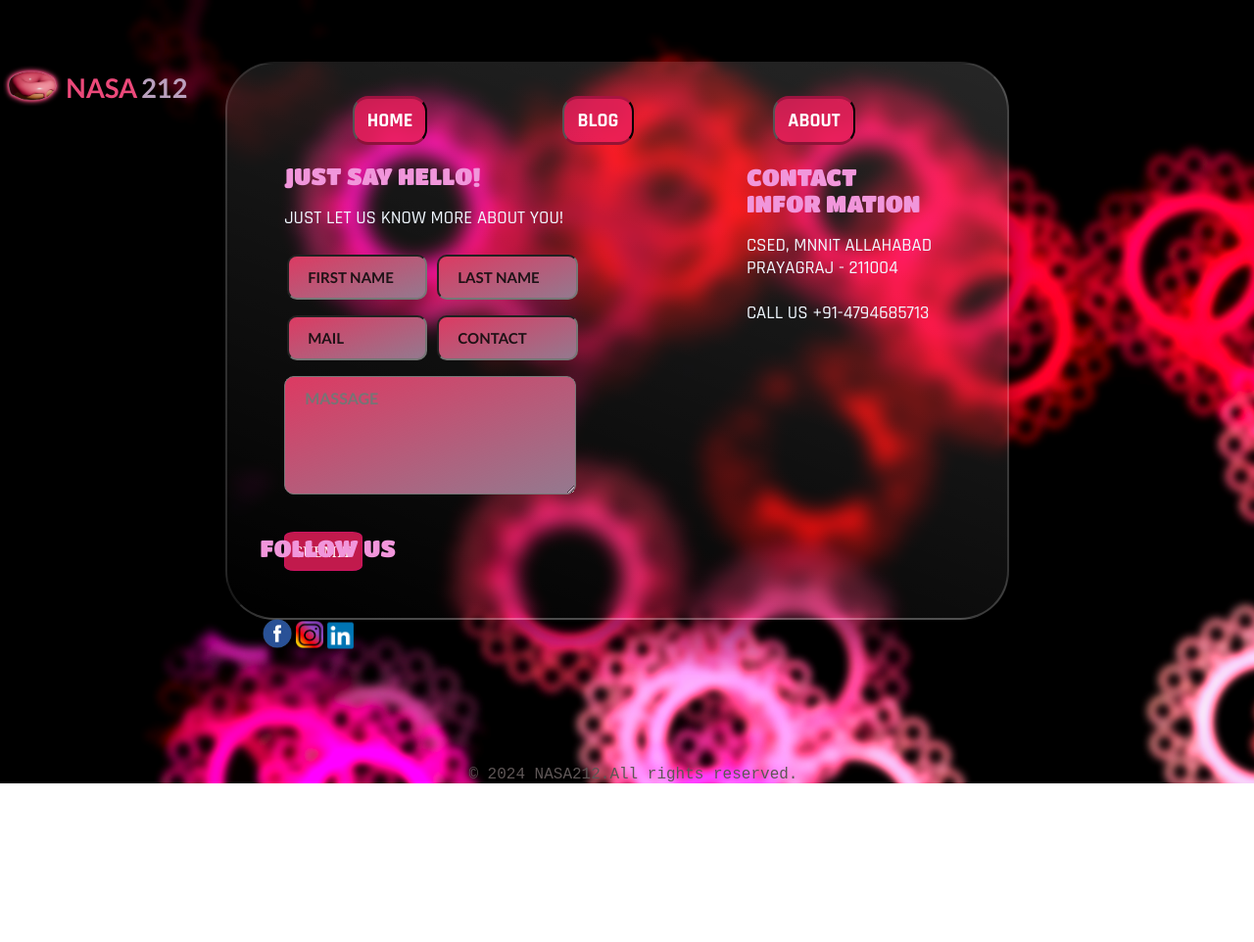
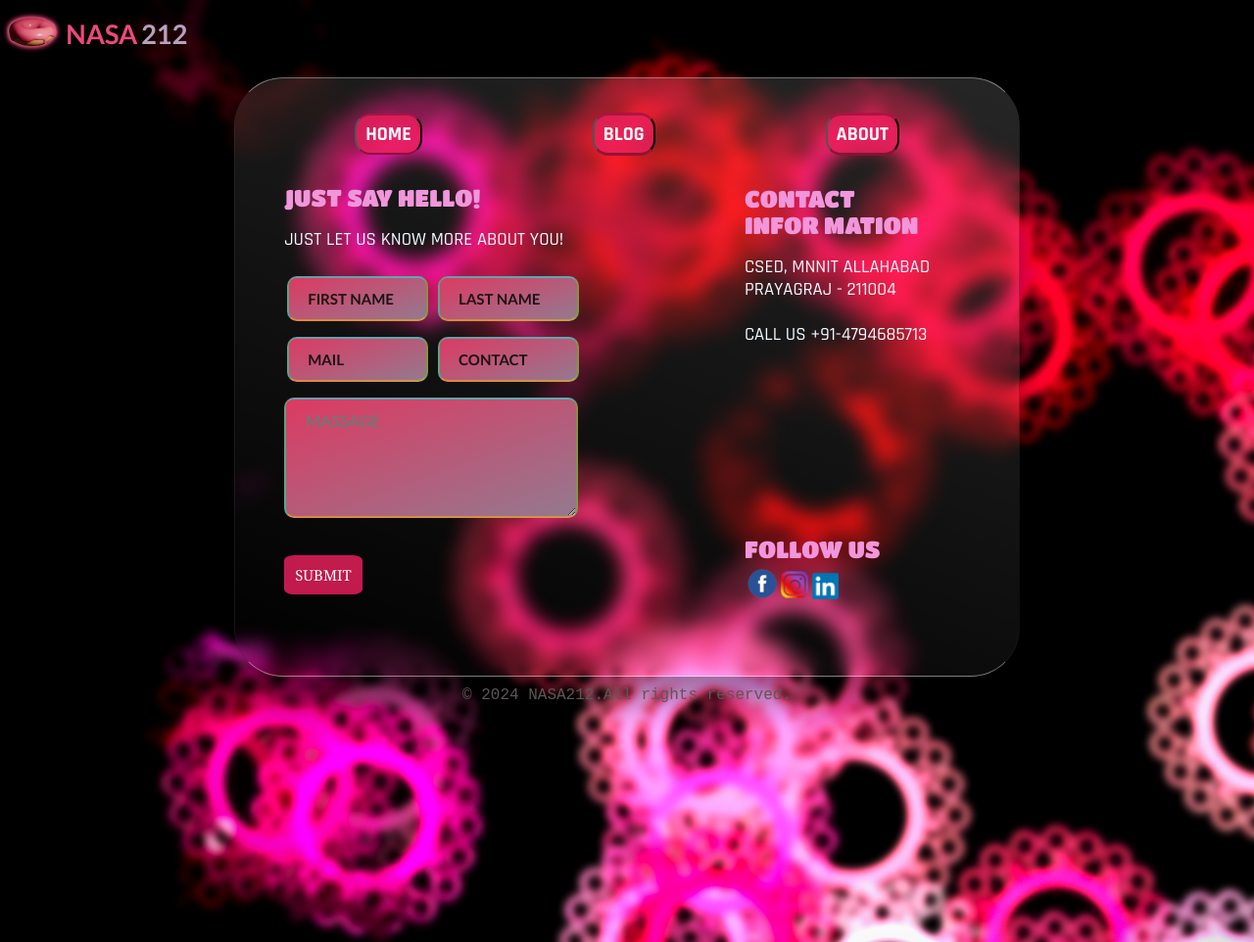
Before and after one commit to Askme007/nasa212, a plain HTML site: page index.html in a window 1280 px wide. Shown: the whole page at 98% size. Before the commit the page ends 800 px from the top, so only its background shows below. Drawn offline with Linux system fonts and the light colour scheme.

Commit message:
Update bas.css
v2

```diff
--- a/bas.css
+++ b/bas.css
@@ -4,19 +4,22 @@
 h1,h2,h3{
     color: aliceblue;
 }
+h2{
+    font-size: 1.5em;
+}
 .main{
     position: relative;
-    top: 8px;
+    /* top: 8px;
     left: 18%;
-    right: 19%;
+    right: 19%; */
     width: 57%;
-    height: 500px;
+    height: 540px;
     /* box-sizing: border-box; */
-    padding: 33px;
-    border:2px solid rgba(255, 255, 255,0.1);
-    border-bottom:2px solid rgba(255, 255, 255,0.2);
-    border-right:2px solid rgba(255, 255, 255,0.2);
-    margin-top: 55px;
+    padding: 35px;
+    border:1px solid rgba(255, 255, 255, 0.418);
+    border-left:1px solid rgba(53, 41, 41, 0.233);
+    border-right:1px solid rgba(53, 40, 40, 0.288);
+    margin: 10px auto;
     background-image: linear-gradient(200deg, rgba(255, 255, 255,0.15), rgba(255, 255, 255,0));
     border-radius: 50px;
     backdrop-filter: blur(10px);
@@ -25,36 +28,31 @@ h1,h2,h3{
 }
 .contact{
     position: absolute;
-    right: 40px;
+    right: 23px;
     top: 15%;
     width: 30%;
     height: 400px;
     padding: 15px;
     border:none;
     margin: 2px;
-    box-sizing: border-box;
+    /* box-sizing: border-box; */
 }
 .personal{
     position: absolute;
-    left: 6%;
+    left: 5%;
     top: 16%;
     width: 50%;
     height:75%;
     padding: 10px;
-    border: none;
 }
 
 
-table{
-    display: inline-block;
-    position: absolute;
-    top: 99%;
-}
+
 
 .face{
     position: sticky;
     top: 82.1%;
-    left: 0%;
+    right: 100%;
     cursor: pointer;
 }
 
@@ -106,8 +104,10 @@ input[type=text],[type=email]{
   padding: 12px 19px;
   margin: 8px 3px;
   display: inline-flex;
-  /* border: 1px soli  border: 2px solid #b9a2b775;
- #eba1e48a; */
+  border-top: 2px solid #08f0dc75;
+  border-bottom: 2px solid  #e8ec056e;
+  border-left: 2px solid  #05e98a75;
+  border-right: 2px solid #30f00a75;
   border-radius: 10px;
   box-sizing: border-box;
   font-family: 'Gill Sans', 'Gill Sans MT', Calibri, 'Trebuchet MS', sans-serif;
@@ -121,7 +121,10 @@ textarea{
   padding: 12px 20px;
   margin: 8px 0;
   display: inline-block;
-  /* border: 2px solid #b9a2b775; */
+  border-top: 2px solid #08f0dc75;
+  border-bottom: 2px solid  #e8ec056e;
+  border-left: 2px solid  #05e98a75;
+  border-right: 2px solid #30f00a75;
   border-radius: 10px;
   box-sizing: border-box;
   font-family: 'Gill Sans', 'Gill Sans MT', Calibri, 'Trebuchet MS', sans-serif;
@@ -154,28 +157,25 @@ h1{
 .twoonetwo{
     color: #c4abcaef;
 }
-.follow{
-    position: absolute;
-    top:85%;
-}
+
 footer{
     color: rgb(94, 86, 86);
-    position:absolute;
-    bottom: 0%;
-    left: 20%;
-    right: 19%;
+    position:relative;
+    top: 100%;
+    /* left: 20%;
+    right: 19%; */
     font-family: 'Courier New', Courier, monospace;
     font-weight: 500;
     text-align: center;
 }
 .home{
-    position: absolute;
-    left:16%;
+    position: relative;
+    margin: auto;
     background-color: #eb205dd2; /* Green */
-    border-bottom: solid rgba(0, 0, 0, 0.37) ;
-    border-top: solid rgba(83, 3, 37, 0.37) ;
+    border-bottom: solid rgba(0, 0, 0, 0.37) 2px ;
+    border-top: solid rgba(83, 3, 37, 0.37) 2px ;
     color: white;
-    padding: 9px 13px;
+    padding: 6px 9px;
     text-align: center;
     text-decoration: cadetblue;
     display: flex;
@@ -186,14 +186,14 @@ footer{
     cursor: pointer;
 }
 .blog{
-    position: absolute;
-    left: 43%;
+    position: relative;
+    margin: auto;
     /* margin-left: 0%; */
     background-color: #eb205dd2;/* Green */
     border-bottom: solid rgba(0, 0, 0, 0.37) ;
     border-top: solid rgba(83, 3, 37, 0.37) ;
     color: white;
-    padding: 9px 13px;
+    padding: 6px 9px;
     text-align: center;
     text-decoration: cadetblue;
     display: flex;
@@ -204,13 +204,13 @@ footer{
     cursor: pointer;
 }
 .about{
-    position: absolute;
-    left: 70%;
+    position: relative;
+    margin: auto;
     background-color:  #eb205dd2;/* Green */
     border-bottom: solid rgba(0, 0, 0, 0.37) ;
     border-top: solid rgba(83, 3, 37, 0.37) ;
     color: white;
-    padding: 9px 13px;
+    padding: 6px 9px;
     text-align: center;
     text-decoration: cadetblue;
     display: flex;
@@ -239,8 +239,31 @@ footer{
     cursor: pointer;
 } */
 
-/* .menubutton{
+.menubutton{
+    display: flex;
+    justify-content: space-between;
+    /* width: 100%;
+    border: darkblue solid 2px;
+    margin: auto; */
+}
+.followus{
+    position: absolute;
+    right: 23px;
+    top: 450px;
+    bottom: auto;
+    width: 30%;
+    height: 400px;
+    padding: 15px;
+    border:none;
+    margin: 2px;
+    /* box-sizing: border-box; */
+}
+/* .follow{
+    position: absolute;
+    top:0%;
+} */
+/* table{
     display: inline-block;
-    position: relative;
-    top: 0%;
+    position: absolute;
+    top: 100%;
 } */
```
